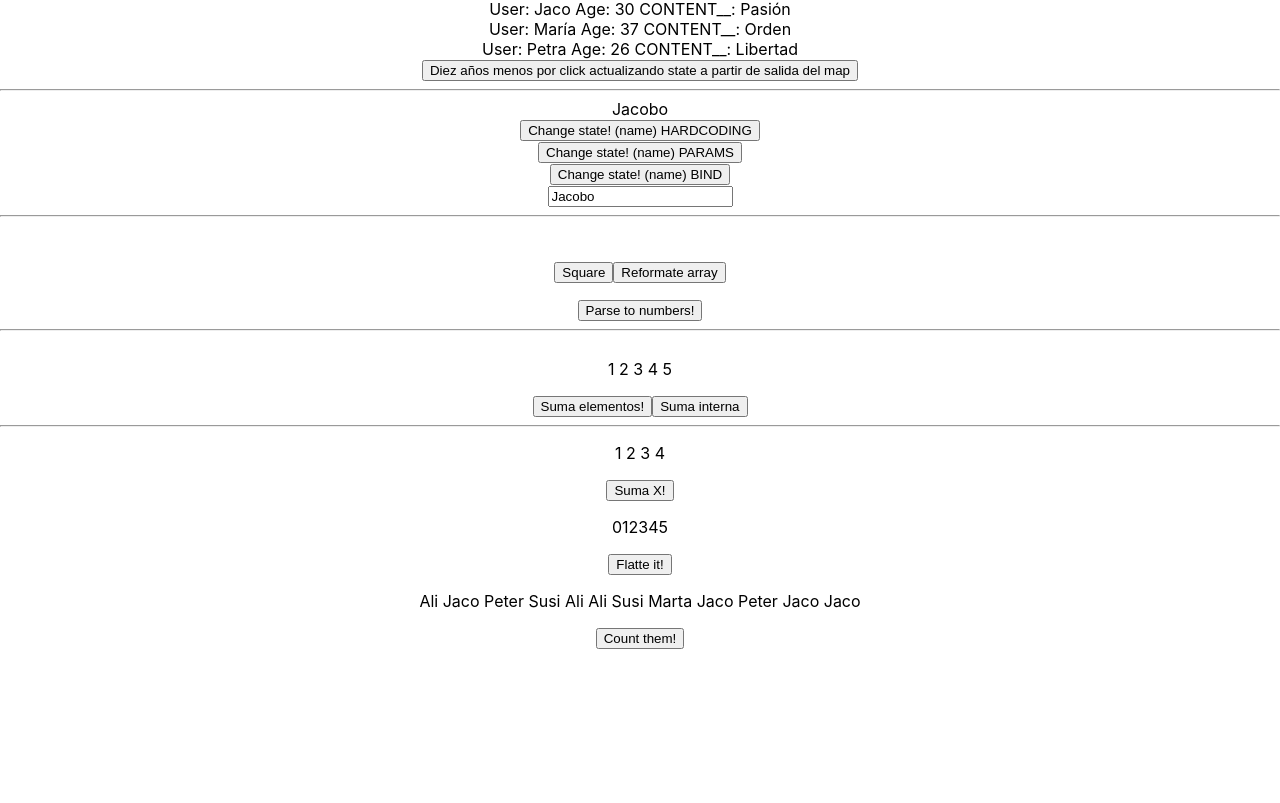
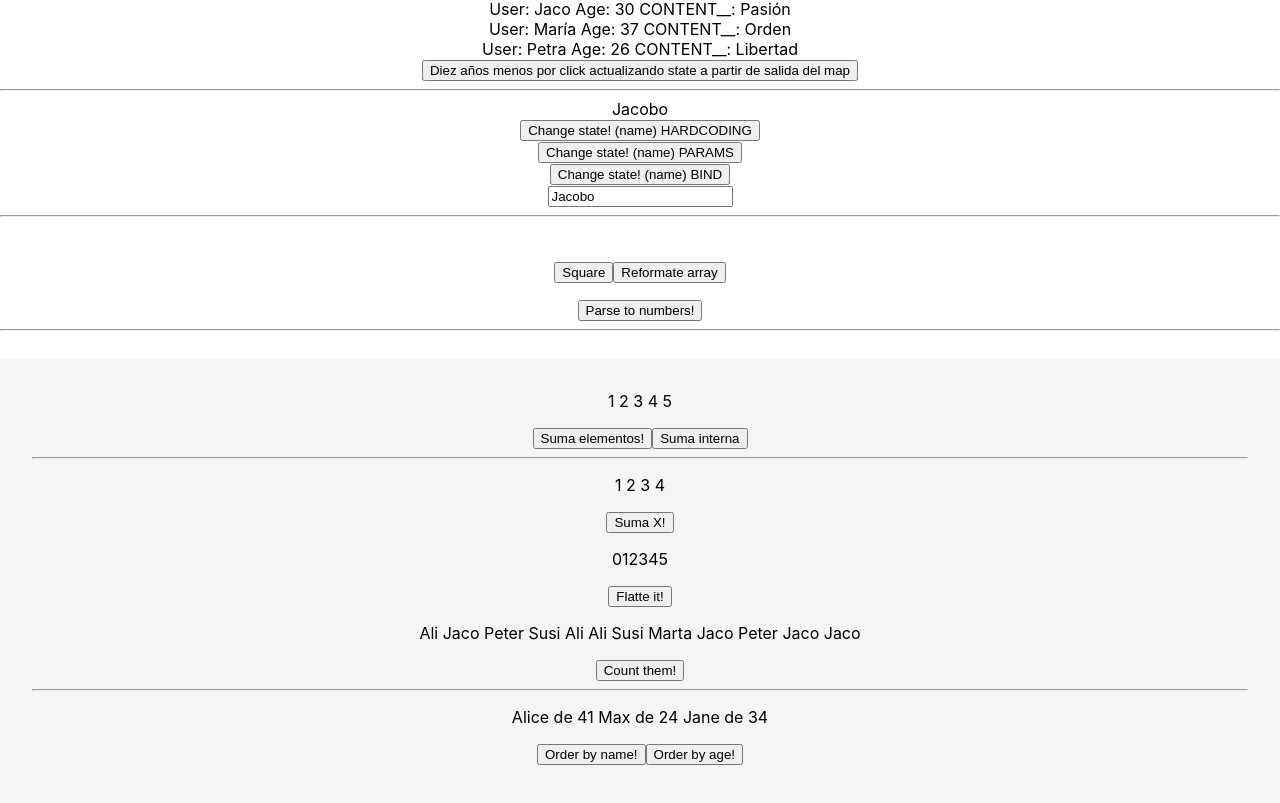
Before and after one commit to Jacoborodicio/js-training, a React (Create React App) app: page / in a window 1280 px wide. Shown: the part 265-1068 px from the top of the page. Before the commit the page ends 914 px from the top, so only its background shows below. Built offline with nearby package versions, Linux system fonts and the light colour scheme.

Commit message:
Comenzando con agrupación a través de reduce

```diff
--- a/src/components/reduceMethod/reduceMethod.js
+++ b/src/components/reduceMethod/reduceMethod.js
@@ -20,8 +20,15 @@ import React, {Component} from 'react';
             flattenedArray: null,
             objArryNew: null,
             names: ['Ali', 'Jaco', 'Peter', 'Susi', 'Ali', 'Ali', 'Susi', 'Marta', 'Jaco', 'Peter', 'Jaco', 'Jaco'],
-            countedNames: null
-        }
+            countedNames: null,
+            people: [
+            { name: 'Alice', age: 41 },
+            { name: 'Max', age: 24 },
+            { name: 'Jane', age: 34}
+          ],
+          orderedPeople: [],
+        };
+
     }
 
 sumElements = (lista) => {
@@ -74,6 +81,25 @@ countingNames = arry => {
     this.setState({countedNames: countedN});
 }
 
+/**
+ * Función de agrupación por una determinada propiedad de un array de objetos
+ * a través de reduce
+ */
+groupBy = (objectArray, property) => {
+
+    const ordObjectArray =  objectArray.reduce((acc, obj) => {
+        let key = obj[property];
+        if(!acc[key]){
+            acc[key] = [];
+        }
+
+        acc[key].push(obj);
+        return acc;
+    }, {});
+    console.log(ordObjectArray)
+    this.setState({orderedPeople: ordObjectArray});
+}
+
 render() {
 
         let output = '';
@@ -81,7 +107,7 @@ render() {
             output += item + ' ' + this.state.countedNames[item] + ' veces. ';
         }
         return (
-            <div>
+            <div style={{padding: '2rem', backgroundColor: '#f5f5f5'}}>
             {
                 this.state.list.map(item => item + ' ')
             }
@@ -110,6 +136,17 @@ render() {
                 this.state.countedNames && <p>{output}</p>
             }
             <button onClick={() => this.countingNames(this.state.names)}>Count them!</button>
+            <hr/>
+            <div>
+                <p>
+                    {this.state.people.map(person => ' ' + person.name + ' de ' + person.age + ' ')}
+                </p>
+                <button onClick={() => this.groupBy(this.state.people, "name")}>Order by name!</button>
+                <button onClick={() => this.groupBy(this.state.people, "age")}>Order by age!</button>
+                <p>
+                    {/* {this.state.orderedPeople.map(person =>  person[0] + ' ' + person[1])} */}
+                </p>
+            </div>
             </div>
         );
     }
```
